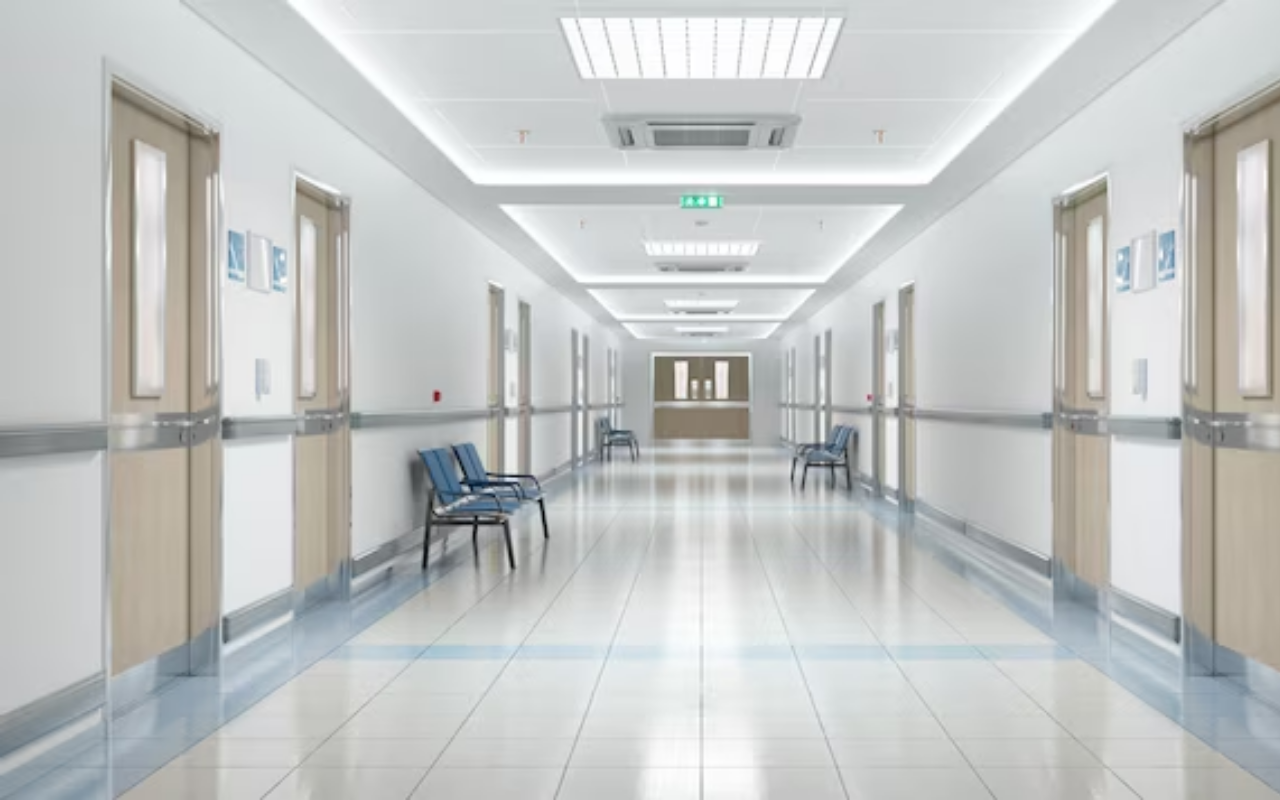
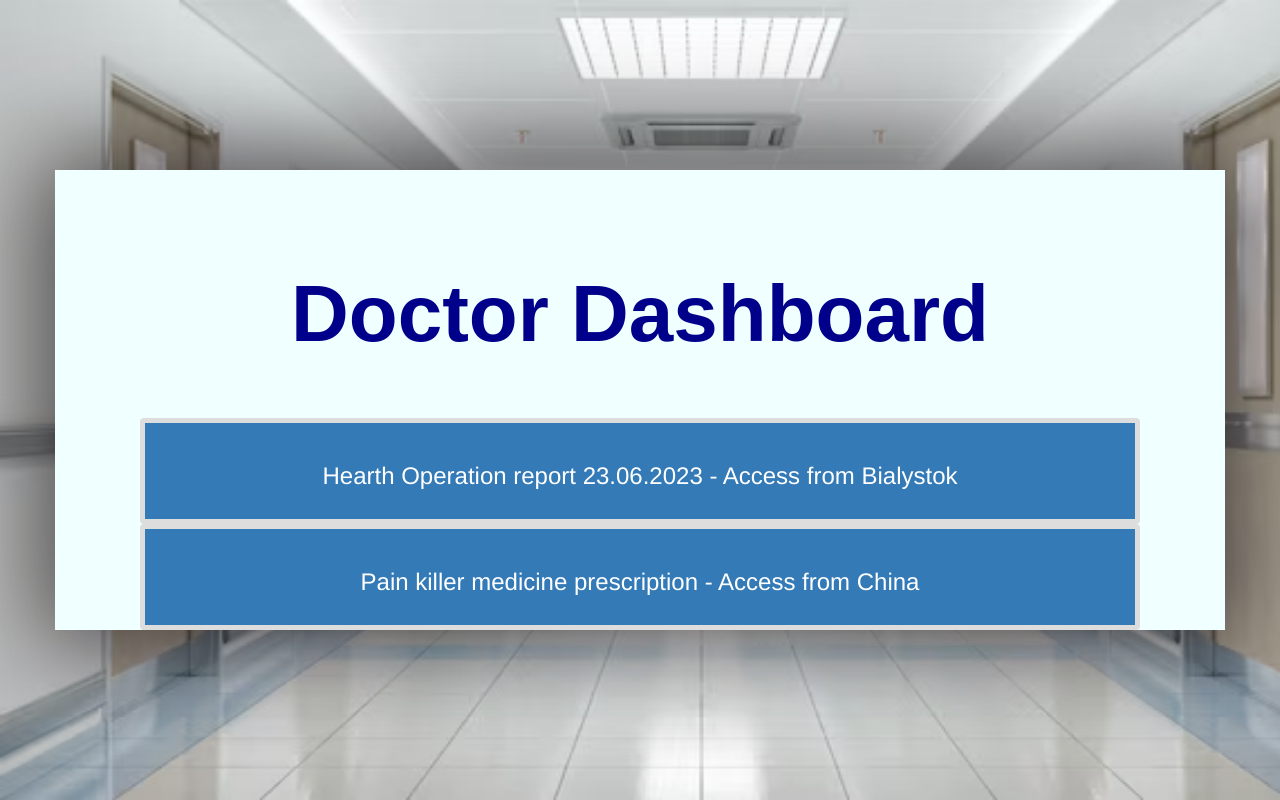
Before and after one commit to Kwasasin/hackatonIG, a React (Create React App) app: page /doctor-dashboard in a window 1280 px wide. Before the commit this address had no page. Built offline with nearby package versions, Linux system fonts and the light colour scheme.

Commit message:
adding initial DoctorDashboardPage.js

```diff
--- a/src/App.js
+++ b/src/App.js
@@ -6,13 +6,15 @@ import 'bootstrap/dist/css/bootstrap.min.css';
 import PatientDashboardPage from "./pages/PatientDashboardPage";
 import "bootstrap/dist/css/bootstrap.min.css";
 import MedicalLoginForm from "./pages/MedicalLogin";
+import DoctorDashboard from "./pages/DoctorDashboardPage";
 
 function App() {
   return (
     <BrowserRouter>
       <div className="App">
         <Routes>
-            <Route path='/patient-dashboard' element={<PatientDashboardPage />} />
+            <Route path='/patient-dashboard' element={<PatientDashboardPage/>}/>
+            <Route path='/doctor-dashboard' element={<DoctorDashboard/>}/>
           <Route path="/" element={<MedicalLoginForm />} />
         </Routes>
       </div>
--- /dev/null
+++ b/src/pages/DoctorDashboardPage.js
@@ -0,0 +1,15 @@
+import "./PatientDashboardStyles.css";
+import Grid from 'react-bootstrap/Button';
+import {Container} from "react-bootstrap";
+
+const DoctortDashboardPage = () => {
+    return (
+        <Container className="niceHeader">
+            <h1 className="bigHeader">Doctor Dashboard</h1>
+            <Grid className="grid-item"><h3> Hearth Operation report 23.06.2023 - Access from Bialystok </h3></Grid>
+            <Grid className="grid-item"><h3> Pain killer medicine prescription - Access from China </h3></Grid>
+        </Container>
+    );
+};
+
+export default DoctortDashboardPage;
--- a/src/pages/PatientDashboardStyles.css
+++ b/src/pages/PatientDashboardStyles.css
@@ -19,6 +19,7 @@
     -moz-box-shadow: 4px 3px 100px 22px rgba(8, 2, 3, 0.68);
     box-shadow: 4px 3px 100px 22px rgba(8, 2, 3, 0.68);
 }
+
 .bigHeader {
     margin-top: 100px;
     margin-bottom: 60px;
```
